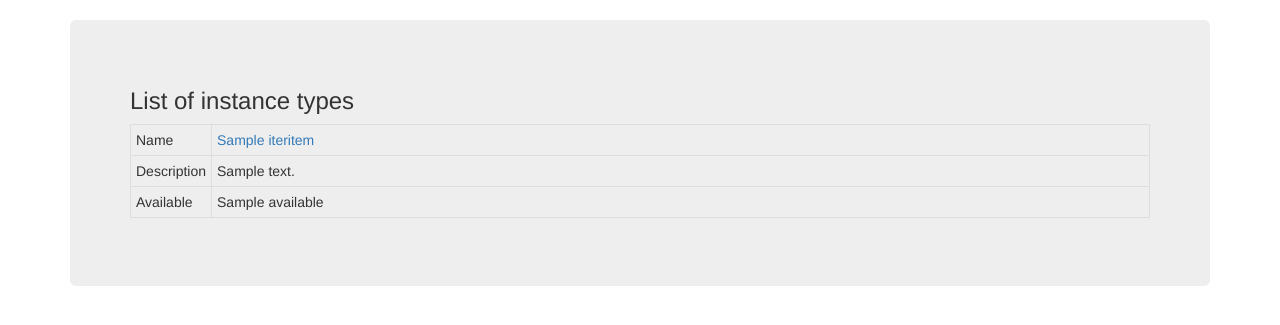
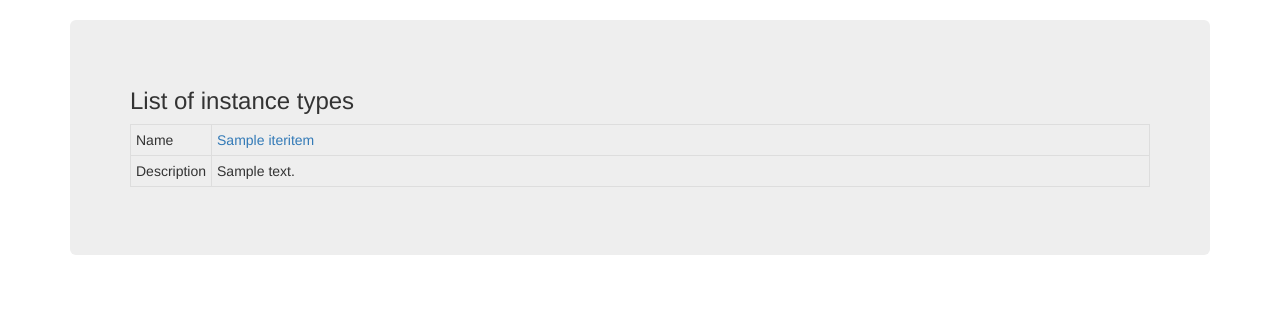
Before and after one commit to jrybicki-jsc/metahosting-html, a Flask app: template myapp/templates/types.html in a window 1280 px wide. Shown: the part 52-377 px from the top of the page. Run offline with Flask 2, Linux system fonts and the light colour scheme; the template is opened without the code that fills it: most values are stand-ins (such as "Sample title", 1, 10 or a date in 2020); some libraries are stand-ins or nearby versions.

Commit message:
this was the wrong place Revert "solved issue with worker,  graceful shutdown now ends in a deactivated type."
This reverts commit 5abf3d43cbf6305033d7e8a66d882675be446e08.

```diff
--- a/myapp/templates/types.html
+++ b/myapp/templates/types.html
@@ -20,10 +20,6 @@
                 <td width="80px">Description</td>
                 <td>{{ type_description['description'] }} </td>
             </tr>
-            <tr>
-                <td width="80px">Available</td>
-                <td>{{ type_description['available'] }} </td>
-            </tr>
         </table>
         {% endfor %}
 
```
